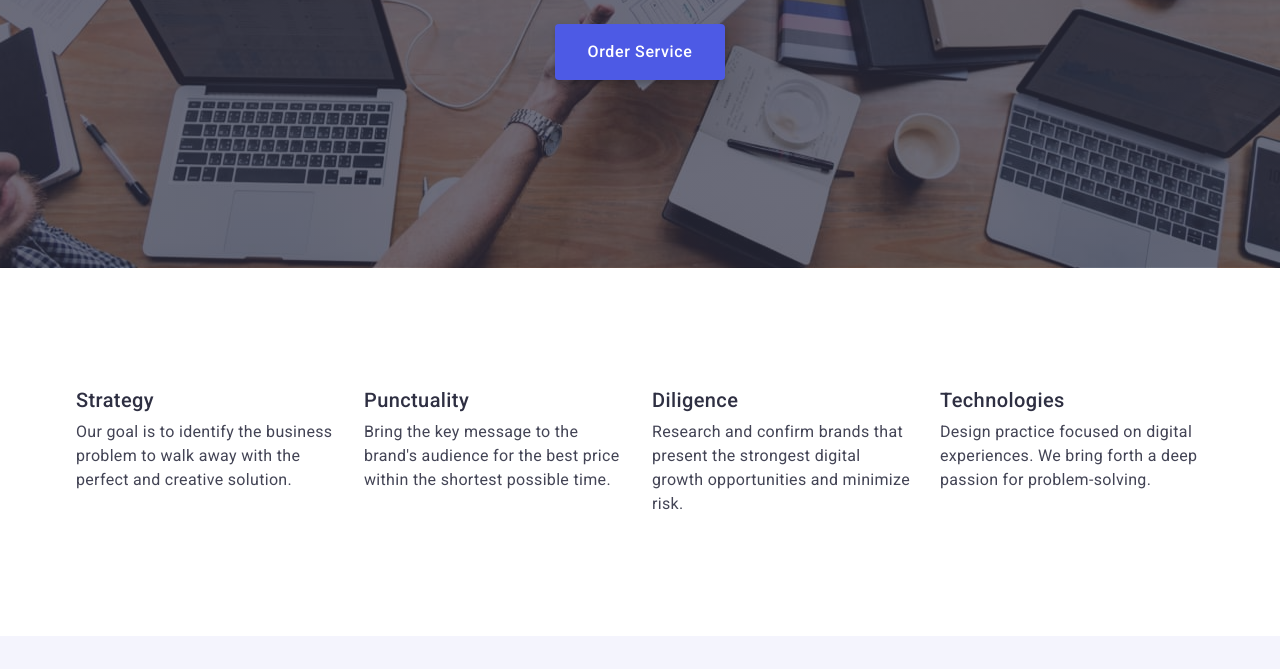
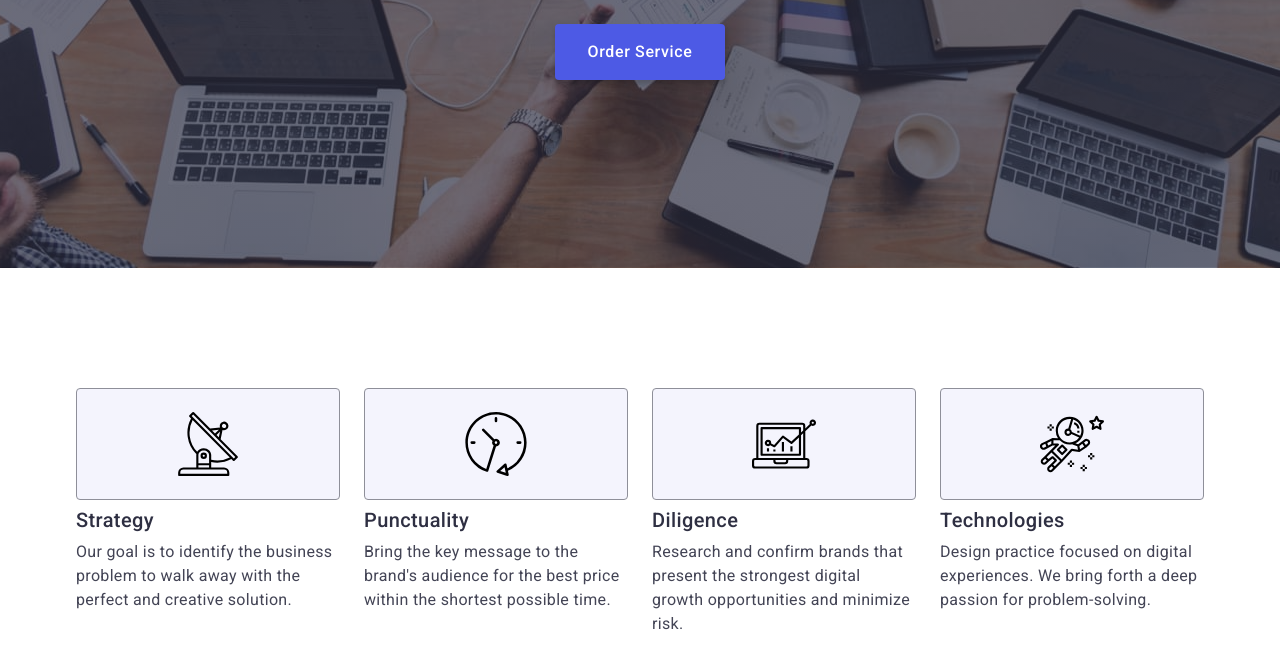
Before and after one commit to VitaliiBarabash1990/goit-markup-hw-04, a plain HTML site: page index.html in a window 1280 px wide. Shown: the part 405-1074 px from the top of the page. Drawn offline with nearby package versions, Linux system fonts and the light colour scheme.

Commit message:
2section

```diff
--- a/css/styles.css
+++ b/css/styles.css
@@ -198,6 +198,16 @@ img {
   line-height: 1.5;
   letter-spacing: 0.02em;
 }
+.features-icon-field {
+  display: flex;
+  align-items: center;
+  justify-content: center;
+  height: 112px;
+  background-color: #f4f4fd;
+  border-radius: 4px;
+  border: 1px solid #8e8f99;
+  margin-bottom: 8px;
+}
 
 /* ----------------  ADVANTAGES  -------------- */
 .visually-hidden {
--- a/index.html
+++ b/index.html
@@ -75,6 +75,11 @@
           <h2 class="advantages-title visually-hidden">Advantages</h2>
           <ul class="advantages-list">
             <li class="advantages-item">
+              <div class="features-icon-field">
+                <svg class="features-icon" width="64" height="64">
+                  <use href="./images/icons.svg#icon-antenna"></use>
+                </svg>
+              </div>
               <h3 class="advantages-subtitle">Strategy</h3>
               <p class="advantages-item-title">
                 Our goal is to identify the business problem to walk away with
@@ -82,6 +87,11 @@
               </p>
             </li>
             <li class="advantages-item">
+              <div class="features-icon-field">
+                <svg class="features-icon" width="64" height="64">
+                  <use href="./images/icons.svg#icon-clock"></use>
+                </svg>
+              </div>
               <h3 class="advantages-subtitle">Punctuality</h3>
               <p class="advantages-item-title">
                 Bring the key message to the brand's audience for the best price
@@ -89,6 +99,11 @@
               </p>
             </li>
             <li class="advantages-item">
+              <div class="features-icon-field">
+                <svg class="features-icon" width="64" height="64">
+                  <use href="./images/icons.svg#icon-diagram"></use>
+                </svg>
+              </div>
               <h3 class="advantages-subtitle">Diligence</h3>
               <p class="advantages-item-title">
                 Research and confirm brands that present the strongest digital
@@ -96,6 +111,11 @@
               </p>
             </li>
             <li class="advantages-item">
+              <div class="features-icon-field">
+                <svg class="features-icon" width="64" height="64">
+                  <use href="./images/icons.svg#icon-astronaut"></use>
+                </svg>
+              </div>
               <h3 class="advantages-subtitle">Technologies</h3>
               <p class="advantages-item-title">
                 Design practice focused on digital experiences. We bring forth a
```
